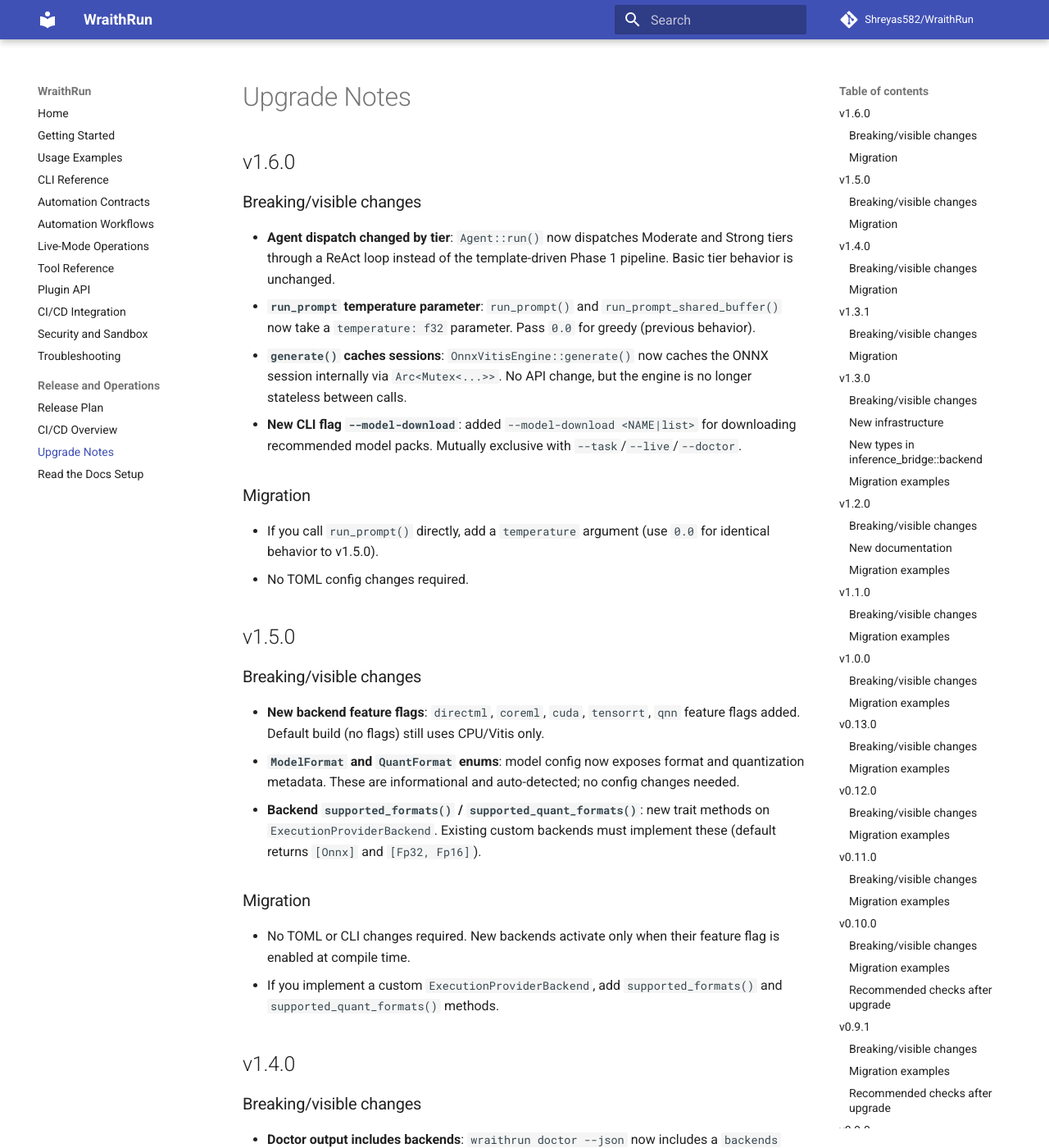
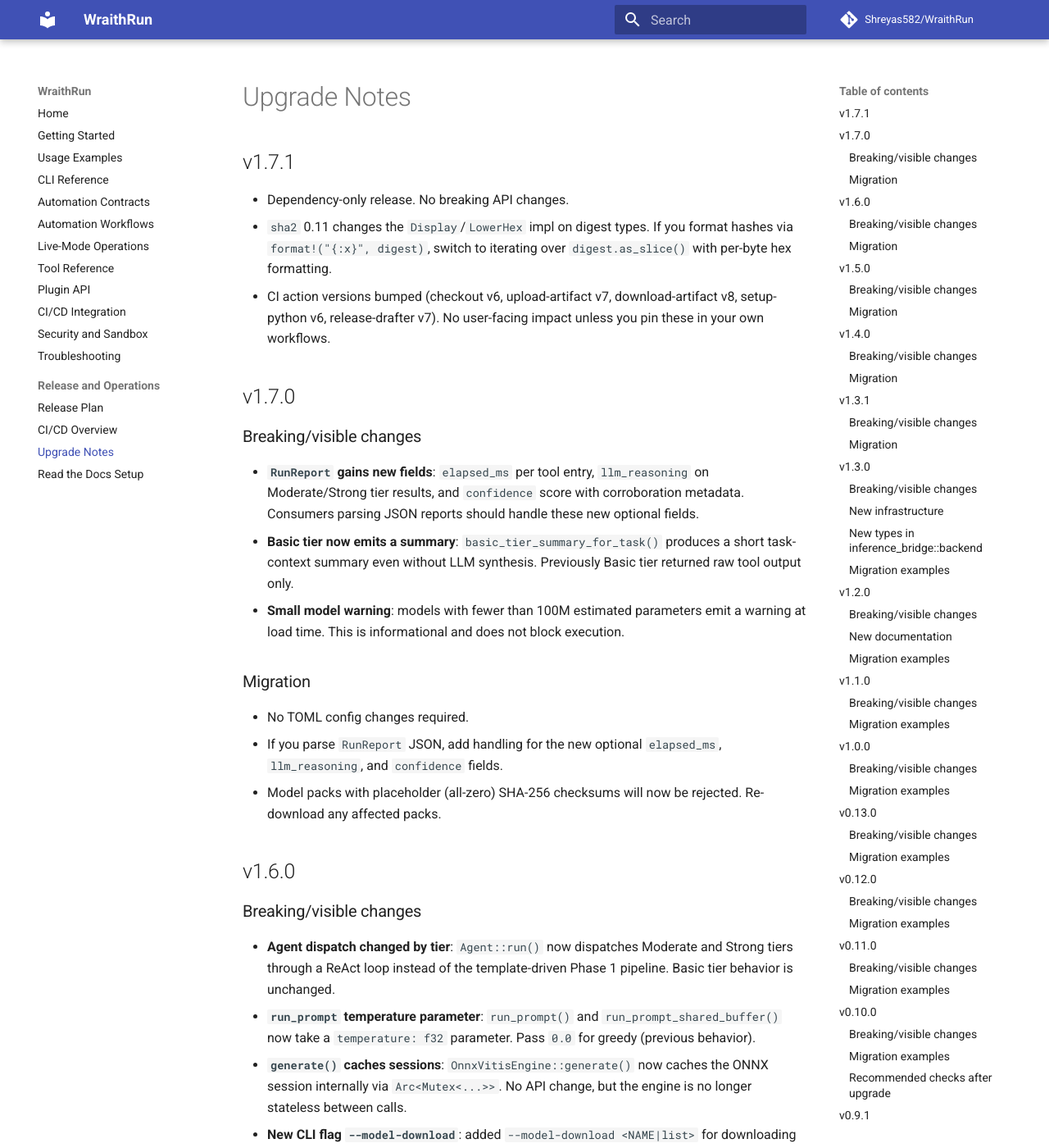
Before and after one commit to Shreyas582/WraithRun, an MkDocs documentation site: the page built from docs/upgrades.md, in a window 1280 px wide and 1400 px high. Shown: the whole window at 82% size. Built offline with MkDocs 1.6.1 and Material for MkDocs 9.7.7, drawn with Linux system fonts in a browser that asks for light colours; comment, search, counter and statistics services are not loaded.

Commit message:
docs: add CHANGELOG and upgrades entries for v1.7.0 and v1.7.1

```diff
--- a/docs/upgrades.md
+++ b/docs/upgrades.md
@@ -1,4 +1,24 @@
 # Upgrade Notes
+
+## v1.7.1
+
+- Dependency-only release. No breaking API changes.
+- `sha2` 0.11 changes the `Display`/`LowerHex` impl on digest types. If you format hashes via `format!("{:x}", digest)`, switch to iterating over `digest.as_slice()` with per-byte hex formatting.
+- CI action versions bumped (checkout v6, upload-artifact v7, download-artifact v8, setup-python v6, release-drafter v7). No user-facing impact unless you pin these in your own workflows.
+
+## v1.7.0
+
+### Breaking/visible changes
+
+- **`RunReport` gains new fields**: `elapsed_ms` per tool entry, `llm_reasoning` on Moderate/Strong tier results, and `confidence` score with corroboration metadata. Consumers parsing JSON reports should handle these new optional fields.
+- **Basic tier now emits a summary**: `basic_tier_summary_for_task()` produces a short task-context summary even without LLM synthesis. Previously Basic tier returned raw tool output only.
+- **Small model warning**: models with fewer than 100M estimated parameters emit a warning at load time. This is informational and does not block execution.
+
+### Migration
+
+- No TOML config changes required.
+- If you parse `RunReport` JSON, add handling for the new optional `elapsed_ms`, `llm_reasoning`, and `confidence` fields.
+- Model packs with placeholder (all-zero) SHA-256 checksums will now be rejected. Re-download any affected packs.
 
 ## v1.6.0
 
```
Also changed, not shown: CHANGELOG.md (+32 -0 lines).
